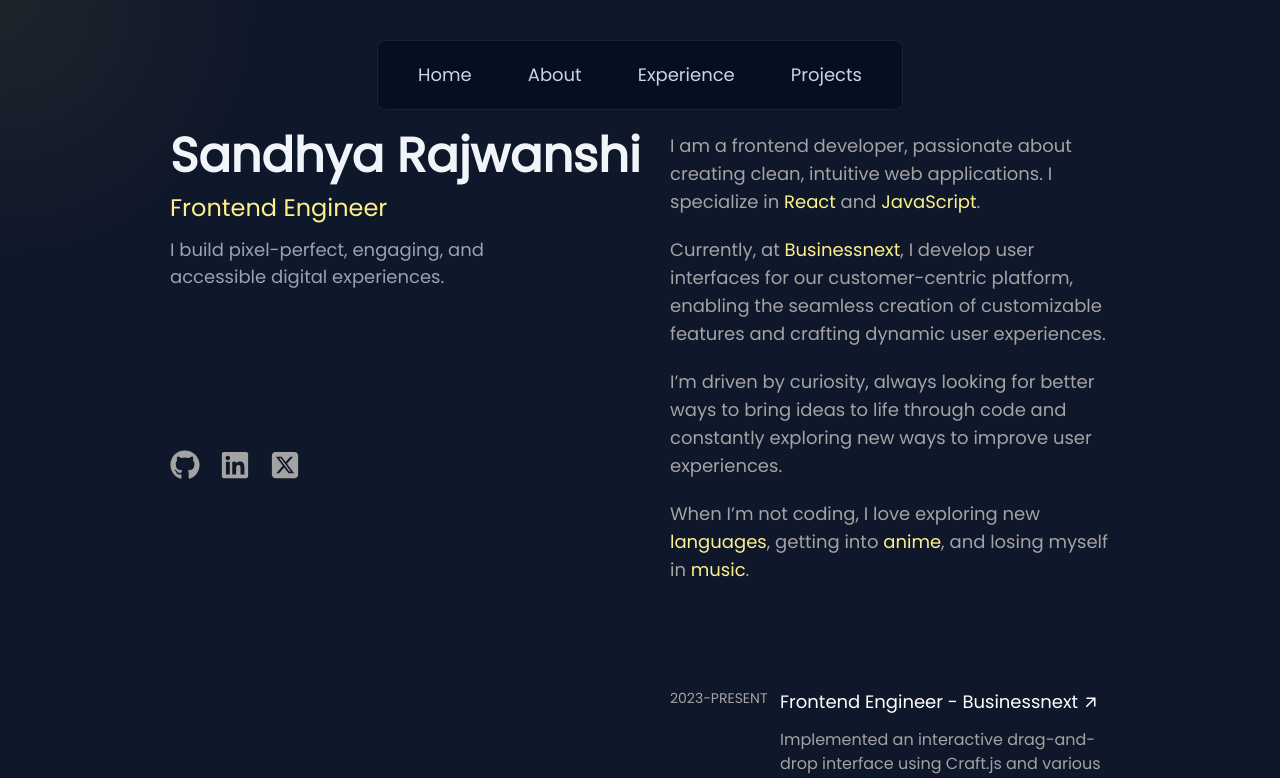
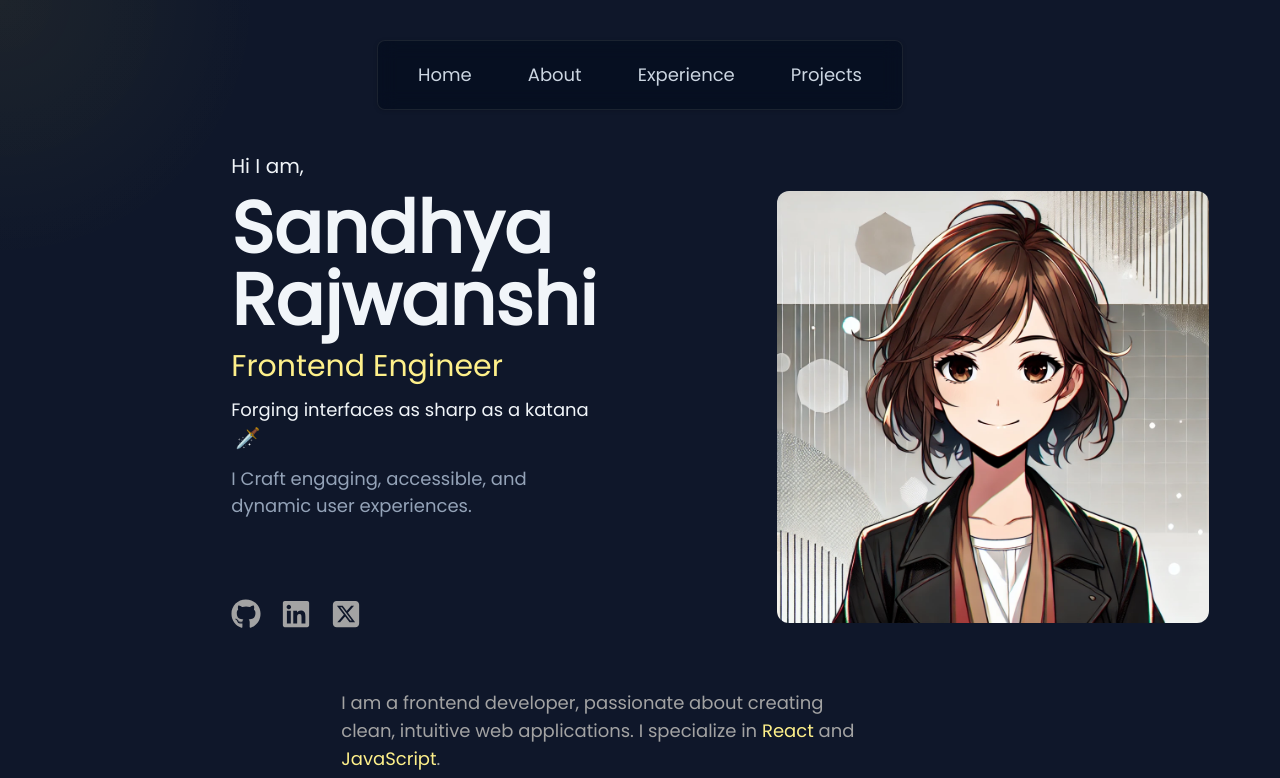
Before and after one commit to SandhyaR1007/sandhya-dev, a Next.js app: page / in a window 1280 px wide. Shown: the top 778 px of the page. Built offline with nearby package versions, Linux system fonts and the light colour scheme.

Commit message:
add: Layout component as a wrapper

```diff
--- a/app/page.tsx
+++ b/app/page.tsx
@@ -1,14 +1,14 @@
 import GlowEffect from "@/components/ui/GlowEffect";
 import HeaderComponent from "@/components/HeaderComponent";
 import MainComponent from "@/components/MainComponent";
+import Layout from "@/components/Layout";
 
 export default function Home() {
   return (
     <>
       <GlowEffect />
       <div className="flex flex-col lg:flex-row lg:justify-center p-1 sm:p-10 lg:px-40 lg:py-28 relative scroll-smooth">
-        <HeaderComponent />
-        <MainComponent />
+        <Layout />
       </div>
     </>
   );
--- a/components/HeaderComponent.tsx
+++ b/components/HeaderComponent.tsx
@@ -1,20 +1,32 @@
-import Navbar from "./Navbar";
 import Socials from "./Socials";
+import ThreeDCard from "./ui/ThreeDCard";
 
 const HeaderComponent = () => {
   return (
-    <header className=" flex flex-col gap-20 lg:w-[50%] lg:fixed lg:left-[150px] p-5">
+    <div className="flex gap-5 items-center justify-around">
+      <header className=" flex flex-col gap-20  py-10 md:px-40    ">
         <section className="flex flex-col gap-3 ">
-        <h2 className="text-5xl font-semibold">Sandhya Rajwanshi</h2>
-        <h4 className="text-2xl text-yellow-200">Frontend Engineer</h4>
+          <p className="text-xl">Hi I am, </p>
+          <h2 className="text-7xl font-semibold ">
+            <span>Sandhya</span>
+            <br />
+            <span>Rajwanshi</span>
+          </h2>
+          <h4 className="text-3xl text-yellow-200">Frontend Engineer</h4>
+          <p className="text-lg">
+            Forging interfaces as sharp as a katana
+            <span className="p-1 text-xl">🗡️</span>
+          </p>
           <p className="text-slate-400 text-[18px]  max-w-sm">
-          I build pixel-perfect, engaging, and accessible digital experiences.{" "}
+            I Craft engaging, accessible, and dynamic user experiences.
           </p>
         </section>
-      <Navbar />
 
         <Socials />
       </header>
+
+      <ThreeDCard />
+    </div>
   );
 };
 
--- /dev/null
+++ b/components/Layout.tsx
@@ -0,0 +1,15 @@
+import HeaderComponent from "./HeaderComponent";
+import MainComponent from "./MainComponent";
+import Navbar from "./Navbar";
+
+const Layout = () => {
+  return (
+    <div>
+      <Navbar />
+      <HeaderComponent />
+      <MainComponent />
+    </div>
+  );
+};
+
+export default Layout;
```
Lines whose indentation alone changed are shown as unchanged.
